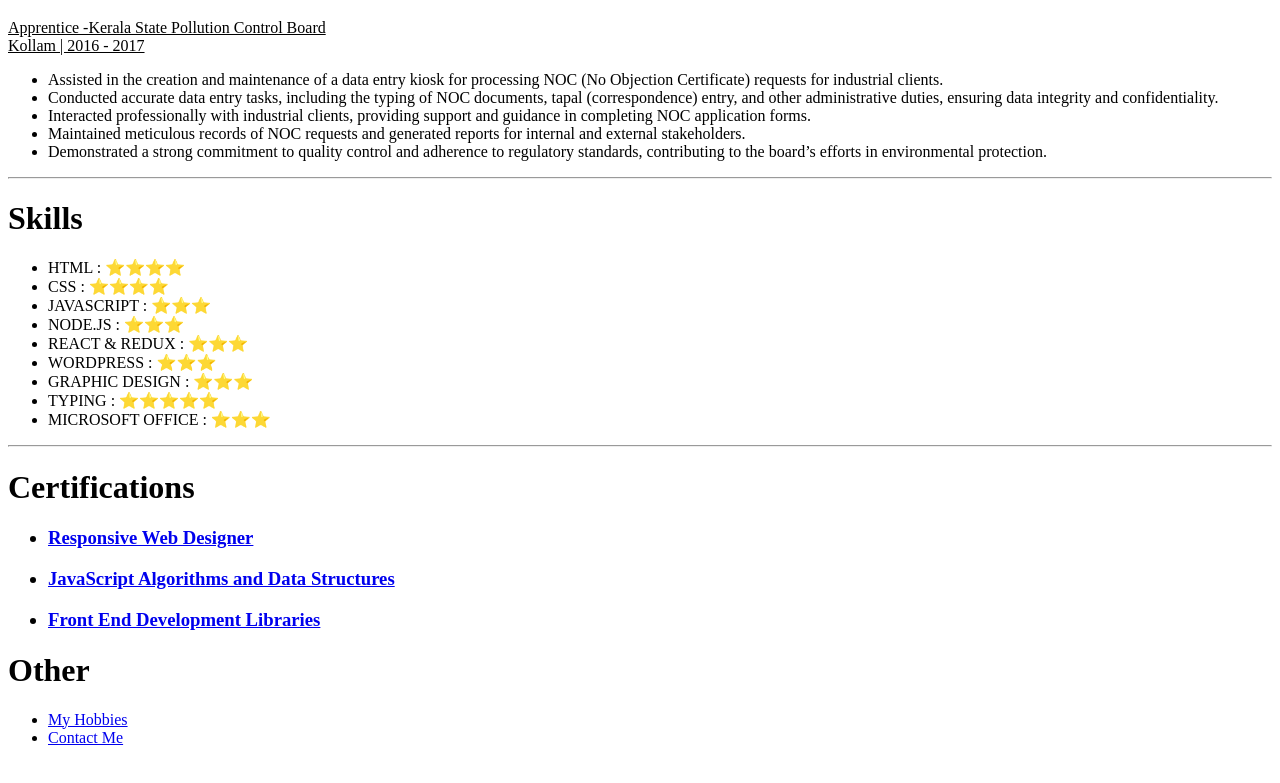
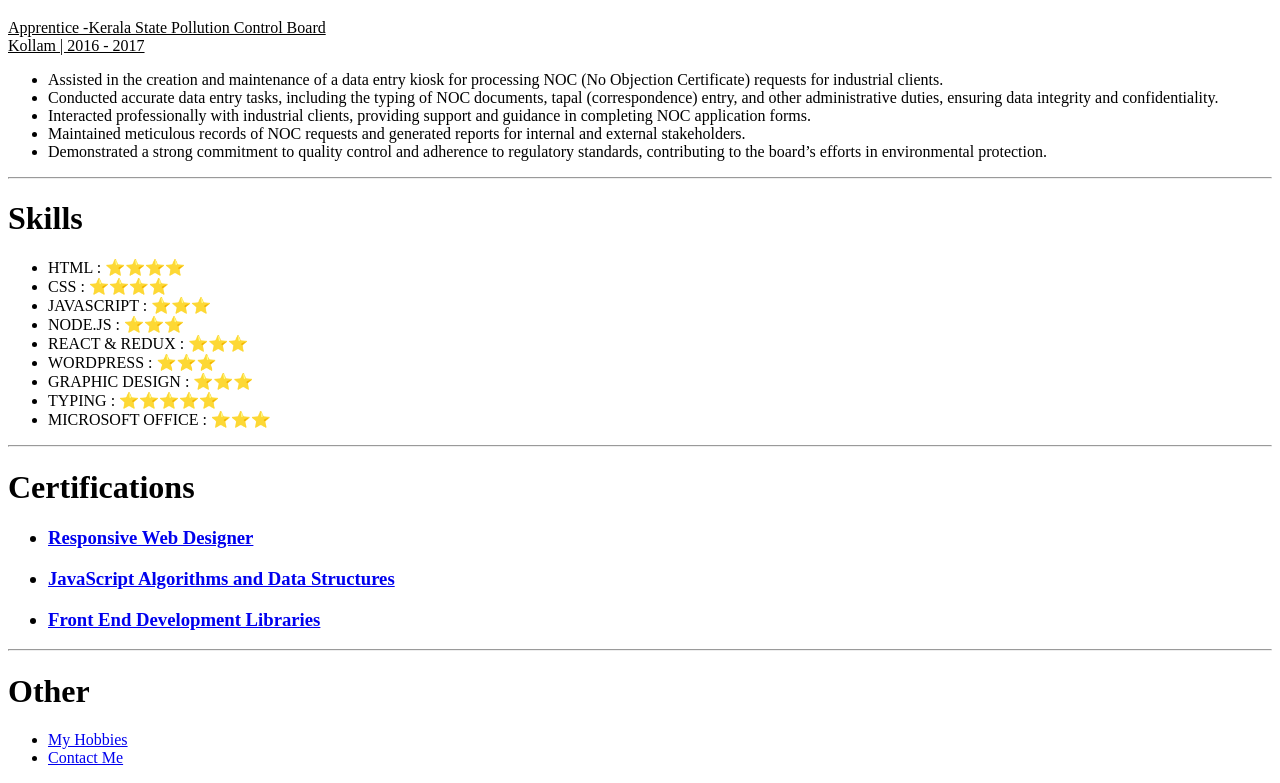
Before and after one commit to navi-hub-14/my-resume, a plain HTML site: page index.html in a window 1280 px wide. Shown: the part 763-1546 px from the top of the page. Drawn offline with Linux system fonts and the light colour scheme.

Commit message:
resume update

```diff
--- a/index.html
+++ b/index.html
@@ -75,7 +75,7 @@
     <ul><li><a href="https://www.freecodecamp.org/certification/Vinaya_G/responsive-web-design">Responsive Web Designer</a></li></ul>
     <ul><li><a href="https://www.freecodecamp.org/certification/Vinaya_G/javascript-algorithms-and-data-structures">JavaScript Algorithms and Data Structures</a></li></ul>
     <ul><li><a href="https://www.freecodecamp.org/certification/Vinaya_G/front-end-development-libraries">Front End Development Libraries</a></li></ul>
-    </h3>
+    </h3><hr>
     <h1>Other</h1>
     <ul>
         <li><a href="./hobbies.html">My Hobbies</a></li>
```
